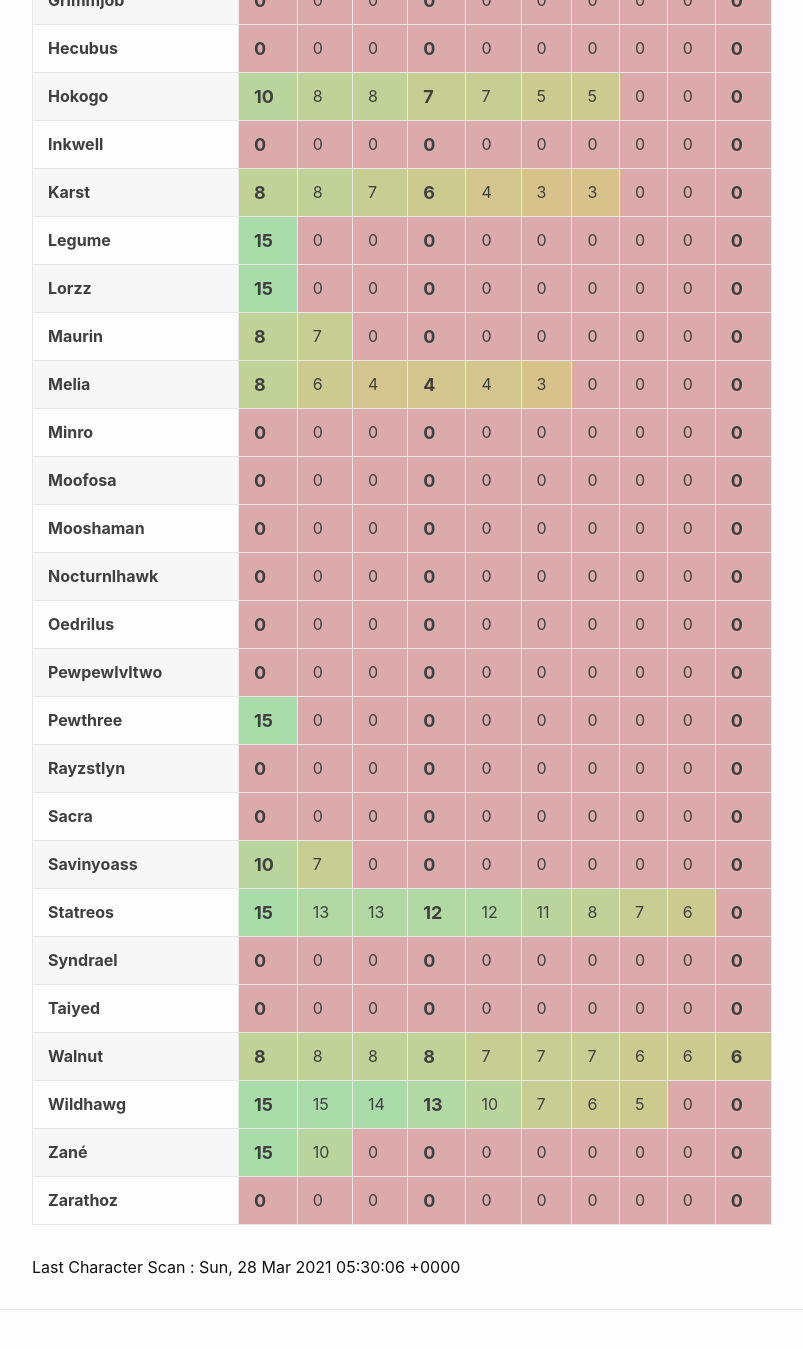
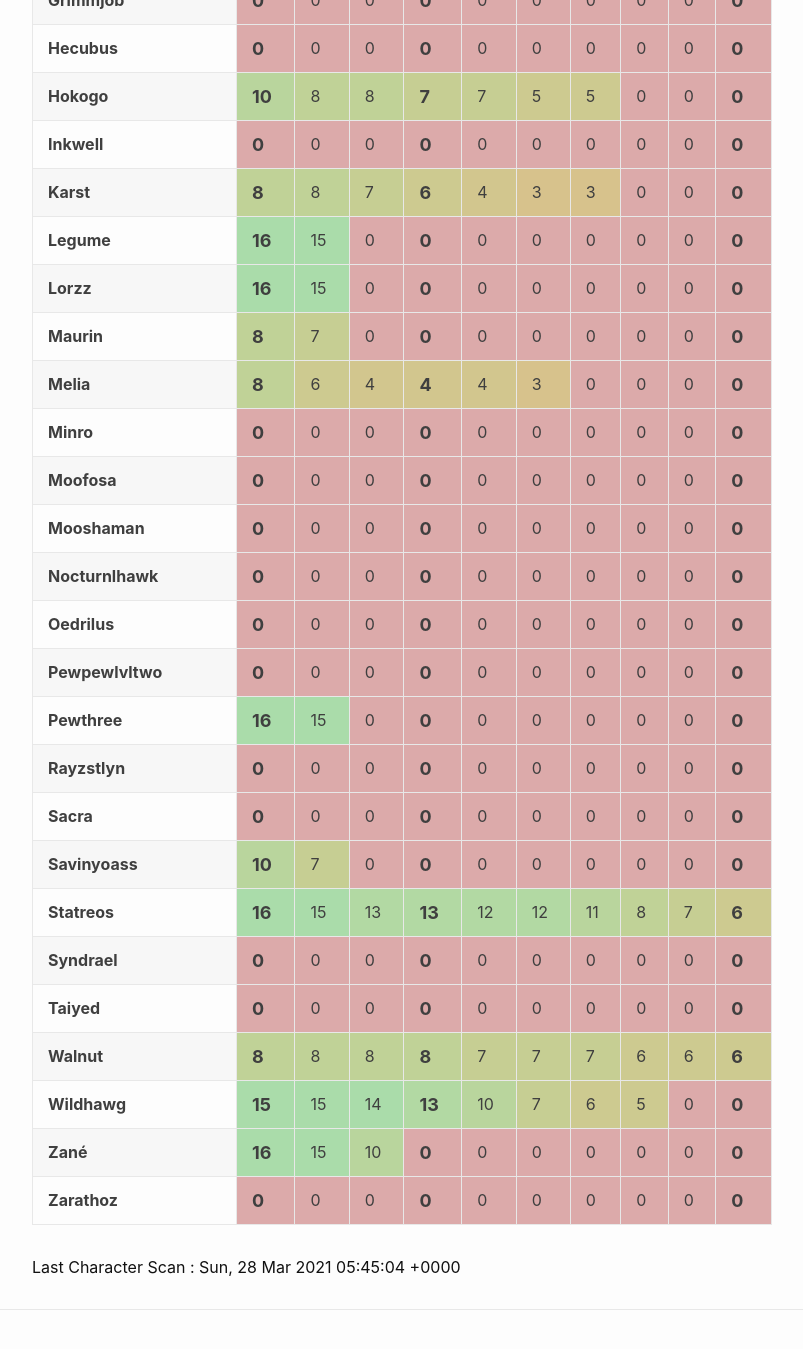
Before and after one commit to eldertribunal/keystonetracker, a Jekyll site: the page built from weekly.md, in a window 1280 px wide and 1400 px high, scrolled down 890 px. Shown: the top 1349 px of the window, without its empty margins (126-929 px from the left). Built offline with Jekyll 4.4.1, drawn with Linux system fonts in a browser that asks for light colours.

Commit message:
auto scan Sun Mar 28 05:45:49 UTC 2021

```diff
--- a/_data/scanned.json
+++ b/_data/scanned.json
@@ -1,3 +1,3 @@
 {
-  "timestamp": 1616909406
+  "timestamp": 1616910304
 }
--- a/_data/weekly.json
+++ b/_data/weekly.json
@@ -17,8 +17,8 @@
   {
     "name": "Legume",
     "dungeons": [
+      16,
       15,
-      0,
       0,
       0,
       0,
@@ -137,8 +137,8 @@
   {
     "name": "Lorzz",
     "dungeons": [
+      16,
       15,
-      0,
       0,
       0,
       0,
@@ -242,8 +242,8 @@
   {
     "name": "Pewthree",
     "dungeons": [
+      16,
       15,
-      0,
       0,
       0,
       0,
@@ -332,9 +332,9 @@
   {
     "name": "Zan\u00e9",
     "dungeons": [
+      16,
       15,
       10,
-      0,
       0,
       0,
       0,
@@ -527,6 +527,7 @@
   {
     "name": "Statreos",
     "dungeons": [
+      16,
       15,
       13,
       13,
@@ -535,8 +536,7 @@
       11,
       8,
       7,
-      6,
-      0
+      6
     ]
   },
   {
```
